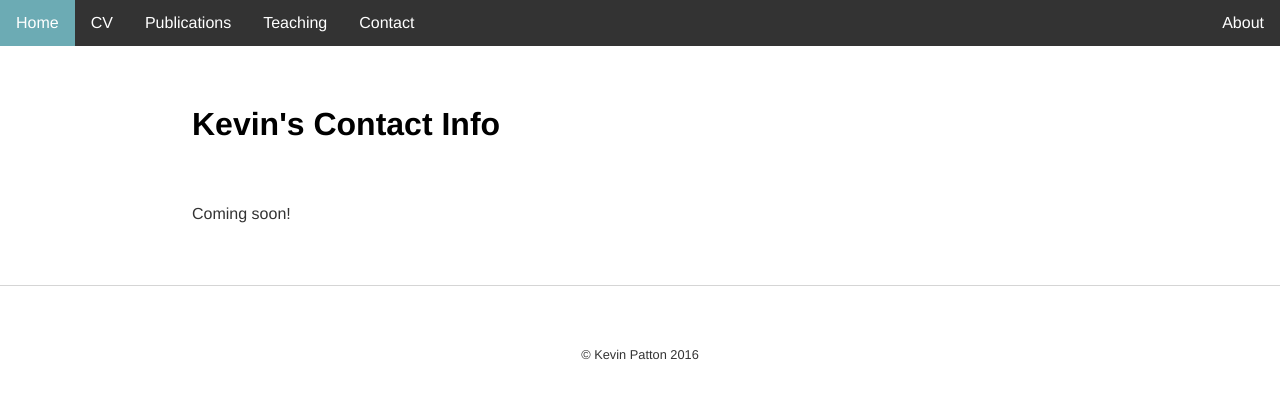
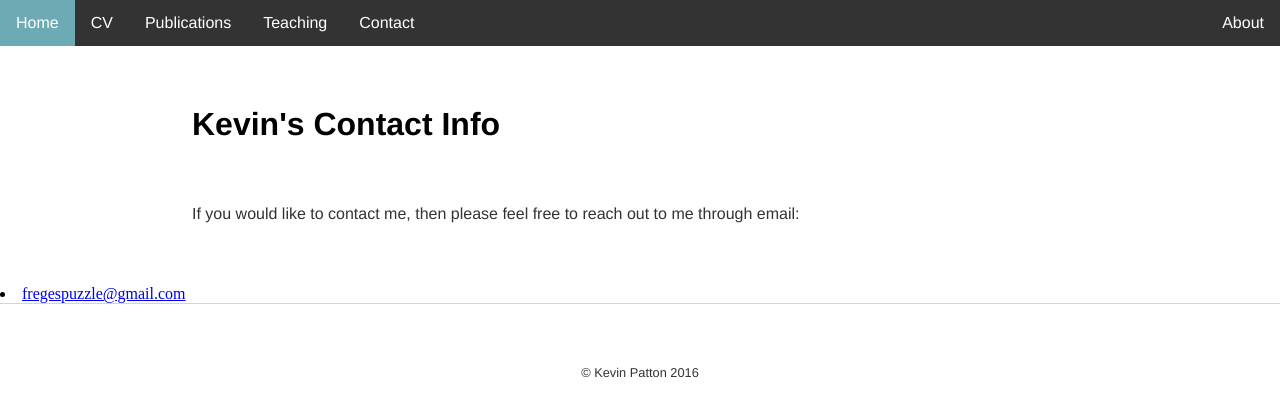
Before and after one commit to kevinjpatton/kevinjpatton.github.io, a Jekyll site: the page built from contact/index.html, in a window 1280 px wide. Shown: the top 417 px of the page. Built offline with Jekyll 4.4.1, drawn with Linux system fonts in a browser that asks for light colours; Markdown is read by kramdown in place of the engine named in the settings.

Commit message:
Update index.html

```diff
--- a/contact/index.html
+++ b/contact/index.html
@@ -3,4 +3,4 @@ layout: default
 title: Kevin's Contact Info
 ---
 <h1>{{ page.title }}</h1>
-<p>Coming soon!
+<p>If you would like to contact me, then please feel free to reach out to me through email: <li><a href="mailto:fregespuzzle@gmail.com">fregespuzzle@gmail.com</a></li>
```
